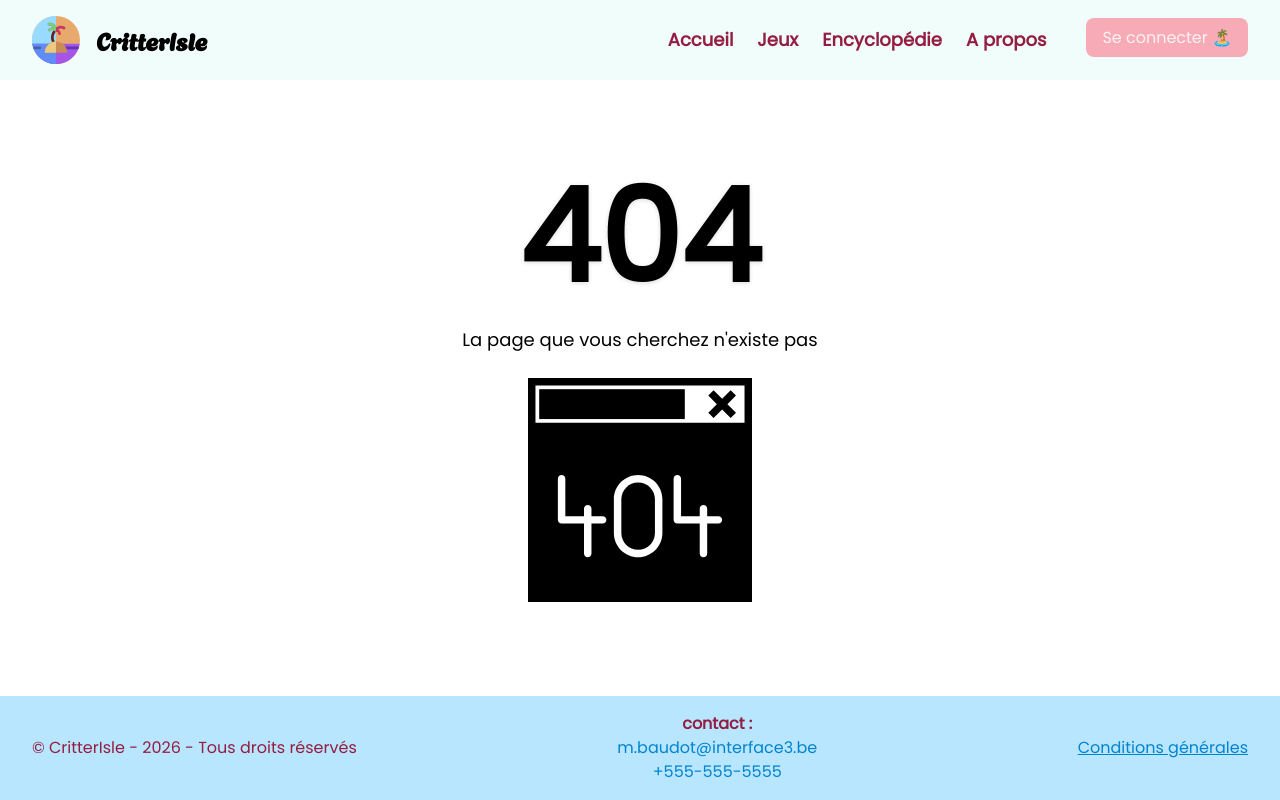
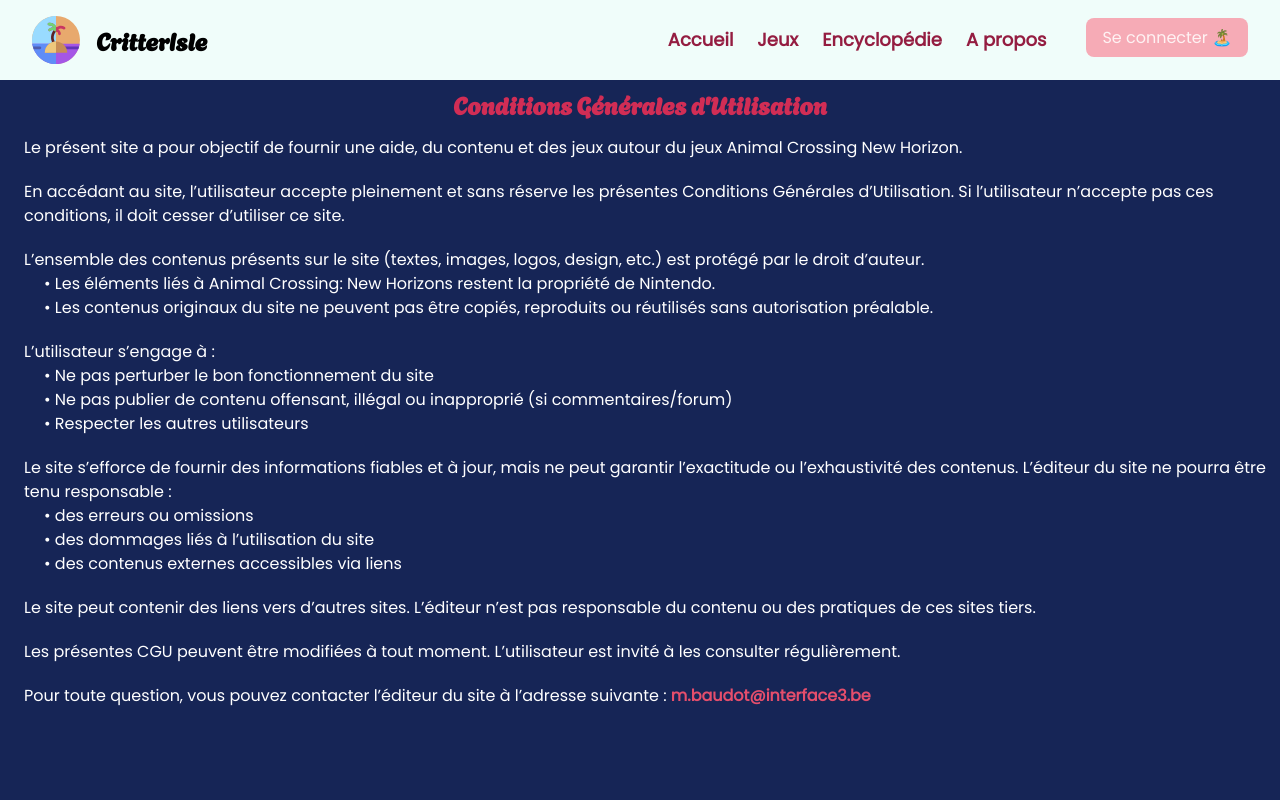
Before and after one commit to LostRibby/CritterIsle.Front, a React (Vite) app: page /cgu in a window 1280 px wide. Shown: the top 800 px of the page. Built offline with nearby package versions, Linux system fonts and the light colour scheme.

Commit message:
memoygapme

```diff
--- /dev/null
+++ b/src/Features/CGU/CGU.jsx
@@ -0,0 +1,71 @@
+
+export const CGU = () => {
+    return (
+        <div className="bg-blue-950 h-screen text-white">
+            <h1 className="text-2xl text-froly-600 font-semibold font-agbalumo flex justify-center items-center mb-4 mt-2">Conditions Générales d'Utilisation</h1>
+            <div className="text-md flex flex-col ml-6">
+                <div className="mb-5">
+                    <p>
+                        Le présent site a pour objectif de fournir une aide, du contenu et des jeux autour du jeux Animal Crossing New Horizon.
+                    </p>
+                </div>
+                <div className="mb-5">
+                    <p>
+                        En accédant au site, l’utilisateur accepte pleinement et sans réserve les présentes Conditions Générales d’Utilisation. Si l’utilisateur n’accepte pas ces conditions, il doit cesser d’utiliser ce site.
+                    </p>
+                </div>
+                <div className="mb-5">
+                    <p>
+                        L’ensemble des contenus présents sur le site (textes, images, logos, design, etc.) est protégé par le droit d’auteur.
+                        <ul className="ml-5">
+                            <li>•   Les éléments liés à Animal Crossing: New Horizons restent la propriété de Nintendo.</li>
+                            <li>•   Les contenus originaux du site ne peuvent pas être copiés, reproduits ou réutilisés sans autorisation préalable.</li>
+                        </ul>
+                    </p>
+                </div>
+                <div className="mb-5">
+                    <p>
+                        L’utilisateur s’engage à :
+                        <ul className="ml-5">
+                            <li> •   Ne pas perturber le bon fonctionnement du site</li>
+                            <li>•   Ne pas publier de contenu offensant, illégal ou inapproprié (si commentaires/forum)</li>
+                            <li>•   Respecter les autres utilisateurs</li>
+                        </ul>
+                    </p>
+                </div>
+                <div className="mb-5">
+                    <p>
+                        Le site s’efforce de fournir des informations fiables et à jour, mais ne peut garantir l’exactitude ou l’exhaustivité des contenus.
+                        L’éditeur du site ne pourra être tenu responsable :
+                        <ul className="ml-5">
+                            <li>•	des erreurs ou omissions</li>
+                            <li>•	des dommages liés à l’utilisation du site</li>
+                            <li>•	des contenus externes accessibles via liens</li>
+                        </ul>
+                    </p>
+                </div>
+                <div className="mb-5">
+                    <p>
+                        Le site peut contenir des liens vers d’autres sites.
+                        L’éditeur n’est pas responsable du contenu ou des pratiques de ces sites tiers.
+
+                    </p>
+                </div>
+                <div className="mb-5">
+                    <p>
+                        Les présentes CGU peuvent être modifiées à tout moment.
+                        L’utilisateur est invité à les consulter régulièrement.
+
+                    </p>
+                </div>
+                <div className="mb-5">
+                    <p>
+                        Pour toute question, vous pouvez contacter l’éditeur du site à l’adresse suivante : <span className="text-froly-500 font-semibold">m.baudot@interface3.be</span>
+
+                    </p>
+                </div>
+            </div>
+
+        </div>
+    )
+}
--- a/src/Features/game/MemoryGame.jsx
+++ b/src/Features/game/MemoryGame.jsx
@@ -6,6 +6,13 @@ export default function MemoryGame() {
     const [flipped, setFlipped] = useState([]);
     const [matched, setMatched] = useState([]);
     const [disabled, setDisabled] = useState(false);
+    const [moves, setMoves] = useState(0);
+    const [gameOver, setGameOver] = useState(false);
+
+const isFlipped = (card) =>
+    flipped.some((c) => c.uniqueId === card.uniqueId) ||
+    matched.includes(card.id);
+
 
     useEffect(() => {
         fetchBugs();
@@ -13,68 +20,82 @@ export default function MemoryGame() {
 
     const fetchBugs = async () => {
         try {
-            const requests = [];
+            const response = await axios.get(
+                "http://localhost:3000/api/Bugs"
+            );
 
-            for (let id = 1; id <= 6; id++) {
-                requests.push(axios.get(`http://localhost:3000/api/Bugs/${id}`));
-            }
+            const bugCards = response.data.data.map(bug => ({
+                id: bug.id,
+                image: bug.image,
+                name: bug.name,
+            }));
 
-            const results = await Promise.all(requests);
-            console.log("RESULTAT:", results)
+            console.log("Bug cards:", bugCards);
 
-            const bugCards = results.map(res => ({
-                id: res.data.id,
-                image: res.data.image,
-                name: res.data.name,
-            }));
-            console.log("bugcard:", bugCards)
+            const selectedBugs = bugCards
+                .sort(() => Math.random() - 0.5)
+                .slice(0, 6);
 
-            const duplicated = [...bugCards, ...bugCards]
+
+            const duplicated = [...selectedBugs, ...selectedBugs]
                 .map((card, index) => ({
                     ...card,
-                    uniqueId: index,
+                    uniqueId: `${card.id}-${index}`,
                 }))
                 .sort(() => Math.random() - 0.5);
-            console.log("Duplicated:", duplicated)
 
             setCards(duplicated);
-        } catch (err) {
-            console.error("Failed to fetch bugs:", err);
+
+        } catch (error) {
+            console.error(error);
         }
-    };
+    }
 
     const handleFlip = (card) => {
-        if (disabled) return;
+        if (disabled || gameOver) return;
+
         if (flipped.find((c) => c.uniqueId === card.uniqueId)) return;
+
         if (matched.includes(card.id)) return;
 
         const newFlipped = [...flipped, card];
         setFlipped(newFlipped);
 
-        if (newFlipped.length === 2) {
-            setDisabled(true);
+        if (newFlipped.length !== 2) return;
 
-            const [first, second] = newFlipped;
+        setDisabled(true);
 
-            if (first.id === second.id) {
-                setMatched((prev) => [...prev, first.id]);
+        setMoves((prev) => {
+            const newMoveCount = prev + 1;
+
+            if (newMoveCount >= 20) {
+                setGameOver(true);
+                setDisabled(true);
+            }
+
+            return newMoveCount;
+        });
+
+        const [first, second] = newFlipped;
+
+        if (first.id === second.id) {
+            setMatched((prev) => [...prev, first.id]);
+
+            setTimeout(() => {
                 setFlipped([]);
                 setDisabled(false);
-            } else {
-                setTimeout(() => {
-                    setFlipped([]);
-                    setDisabled(false);
-                }, 1000);
-            }
+            }, 300);
         }
+
     };
 
-    const isFlipped = (card) =>
-        flipped.some((c) => c.uniqueId === card.uniqueId) ||
-        matched.includes(card.id);
+return (
+    <div>
+        <div>
+            <p>Moves: {moves} / 20</p>
+        </div>
 
-    return (
-        <div className="grid grid-cols-4  p-4 h-screen justify-center aligns-center">
+        <div className="grid grid-cols-4 p-4 h-screen justify-center items-center">
             {cards.map((card) => (
                 <div
                     key={card.uniqueId}
@@ -93,5 +114,5 @@ export default function MemoryGame() {
                 </div>
             ))}
         </div>
-    )
-}
+    </div>
+);}
--- a/src/index.css
+++ b/src/index.css
@@ -24,6 +24,9 @@ header {
 /*Style Boutons*/
 .btn{
   @apply bg-froly-300 text-froly-50 py-2 px-4 rounded-lg no-underline outline-2 outline-transparent hover:outline-secundary-800 hover:bg-secundary-100 hover:text-froly-800;
+}
+.btn-home{
+  @apply bg-froly-500 text-froly-50 py-2 px-4 rounded-lg no-underline outline-2 outline-transparent hover:outline-secundary-800 hover:bg-secundary-100 hover:text-froly-800;
 }
 .btn-2{
   @apply bg-secundary-600 text-secundary-50 py-2 px-4 rounded-lg no-underline outline-2 outline-transparent hover:outline-froly-800 hover:bg-froly-100 hover:text-secundary-800;
--- a/src/layout/components/footer.jsx
+++ b/src/layout/components/footer.jsx
@@ -1,3 +1,4 @@
+import { NavLink } from "react-router"
 export const Footer = () =>{
     return(
         <footer className='bg-sky-200 py-4 px-8 flex justify-between items-center'>
@@ -14,7 +15,7 @@ export const Footer = () =>{
             </ul>
         </div>
         <div>
-            <a className="text-sky-600 transition-duration-100 hover:text-main-700 underline" href="">Conditions générales</a>
+            <NavLink to="/cgu" className="text-sky-600 transition-duration-100 hover:text-main-700 underline">Conditions générales</NavLink>
         </div>
         </footer>
     )
--- a/src/layout/pages/Home.jsx
+++ b/src/layout/pages/Home.jsx
@@ -6,7 +6,7 @@ export const Home =()=>{
 
     return(
     <>
-    <section className=" flex flex-col gap-4 items-center justify-center text-main-700  bg-lime-100 h-screen">
+    <section className=" flex flex-col gap-4 items-center justify-center text-main-700 h-screen bg-gradient-to-l from-[#38bdf8] via-[#fb7185] to-[#84cc16]">
         <img src={island} alt="île" />
 <h1  className='text-4xl'>
 Bienvenue sur <span className="text-coral-400 font-agbalumo">CritterIsle</span>
@@ -15,7 +15,7 @@ Bienvenue sur <span className="text-coral-400 font-agbalumo">CritterIsle</span>
     Le site pour t'aider dans ton voyage insulaire!
 </h2>
 
-<button className="btn" onClick={()=> navigate('/auth/register')}>Déménager sur ton île</button>
+<button className="btn-home" onClick={()=> navigate('/auth/register')}>Déménager sur ton île</button>
     </section>
     </>
     )
--- a/src/routes.jsx
+++ b/src/routes.jsx
@@ -13,6 +13,7 @@ import BtnPoissons from "./Features/Encyclopedia/component/BtnPoissons";
 import BtnDSC from "./Features/Encyclopedia/component/BtnDSC";
 import { Apropos } from "./Features/apropos/Apropos";
 import MemoryGame from "./Features/game/MemoryGame";
+import { CGU } from "./Features/CGU/CGU";
 
 /**
  * @type {import("react-router").RouteObject}
@@ -82,6 +83,10 @@ export const routes = [
                 element: <Apropos />
             },
             {
+path: 'cgu',
+element: <CGU/>
+            },
+            {
                 path: '*',
                 element: <NotFound />
             }
```
